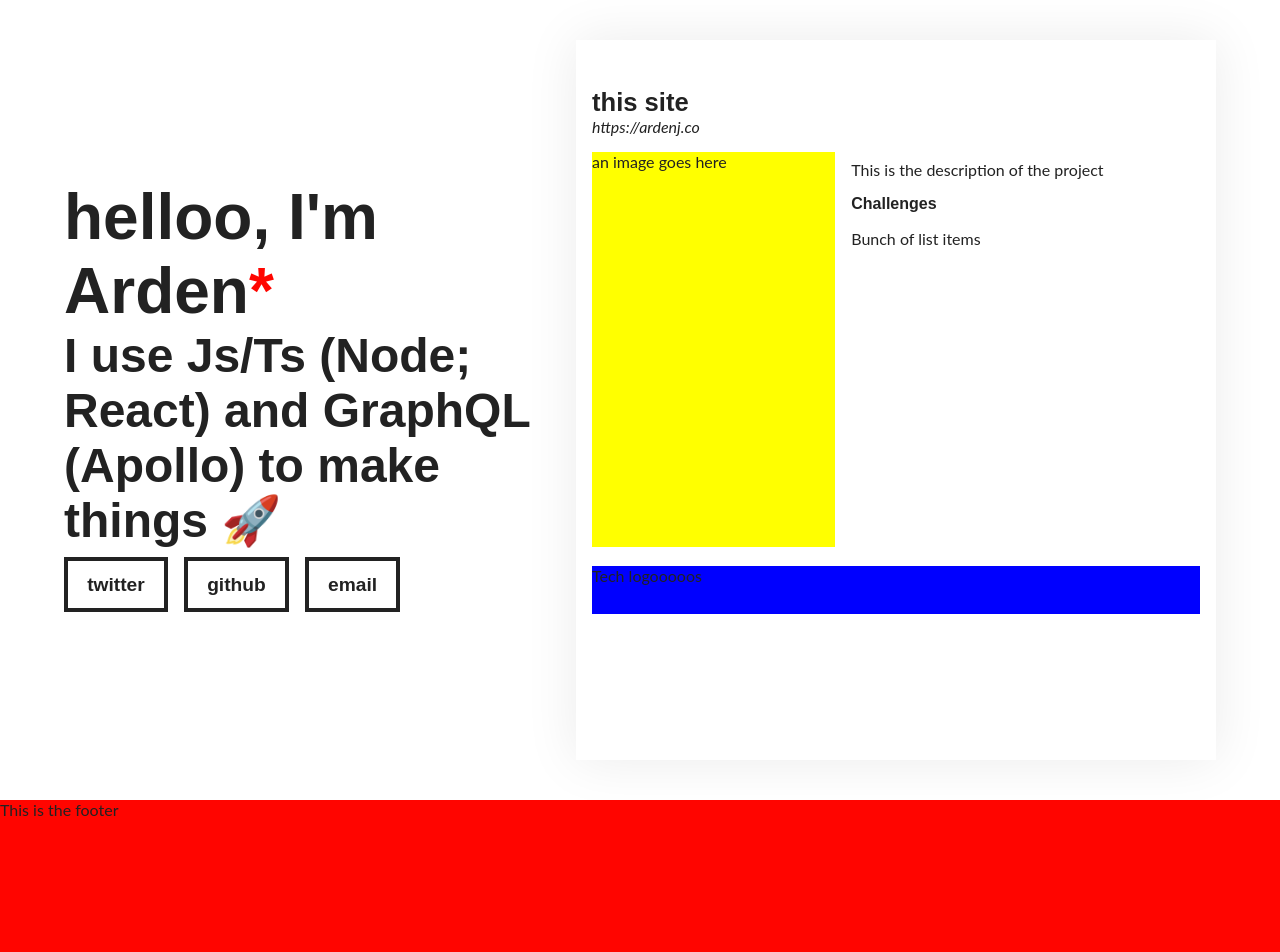
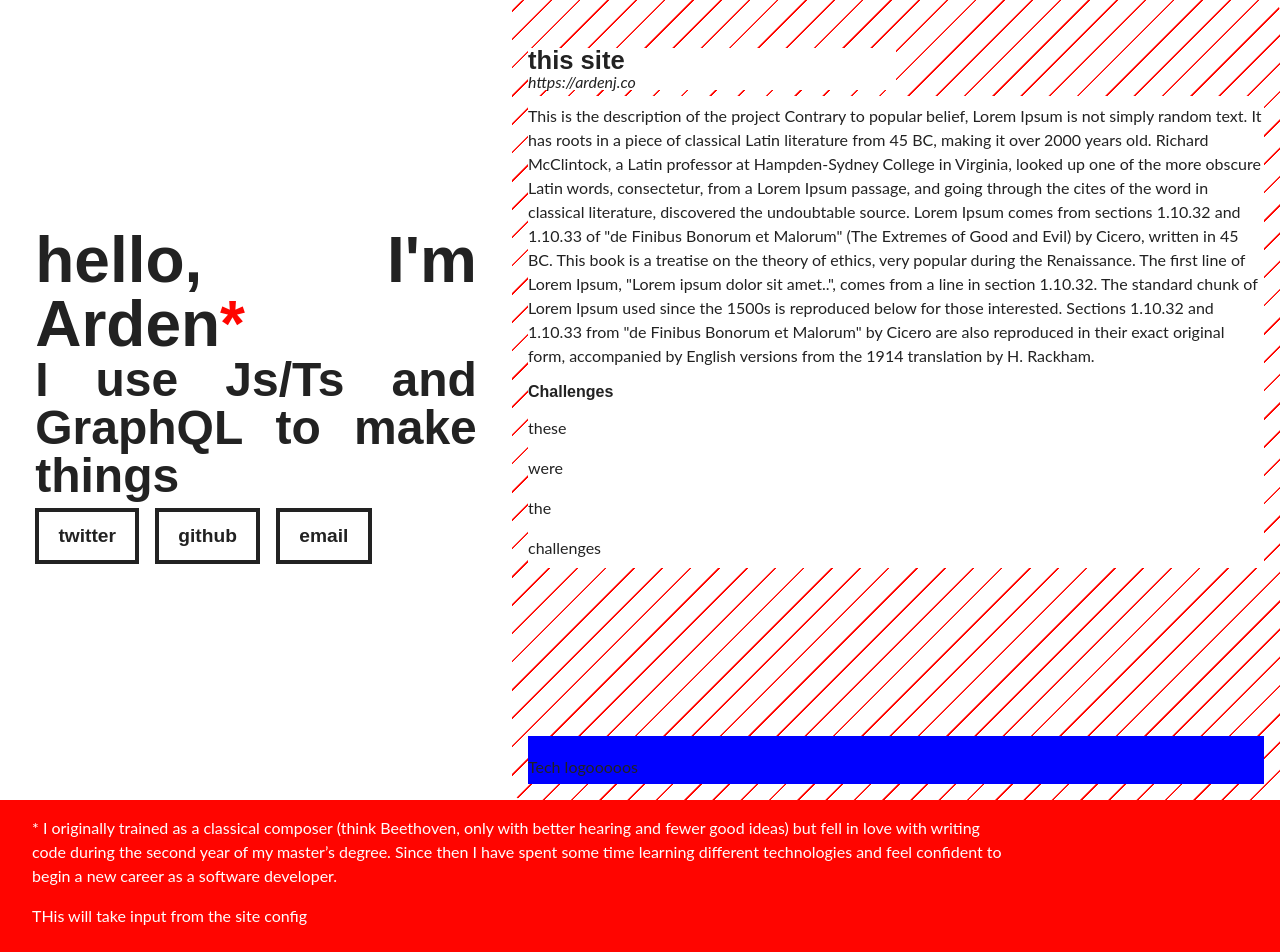
Before and after one commit to ArdenJ/ardenj.github.io, a React (Create React App) app: page / in a window 1280 px wide. Shown: the top 952 px of the page. Built offline with nearby package versions, Linux system fonts and the light colour scheme; a web font is replaced by a local one.

Commit message:
layout improvements

```diff
--- a/src/App.tsx
+++ b/src/App.tsx
@@ -22,11 +22,9 @@ const App: React.FC = () => {
         <Main>
           <Header>
             <h1>
-              helloo, I&apos;m Arden<span style={{ color: '#ff0500' }}>*</span>
+              hello, I&apos;m Arden<span style={{ color: '#ff0500' }}>*</span>
             </h1>
-            <h2>
-              I use Js/Ts (Node; React) and GraphQL (Apollo) to make things 🚀
-            </h2>
+            <h2>I use Js/Ts and GraphQL to make things</h2>
             <p></p>
             <Links links={links} />
           </Header>
@@ -35,7 +33,15 @@ const App: React.FC = () => {
           </Section>
         </Main>
         <div className="footer" style={{ height: '26vh' }}>
-          <Footer>This is the footer</Footer>
+          <Footer>
+            <>
+              * I originally trained as a classical composer (think Beethoven,
+              only with better hearing and fewer good ideas) but fell in love
+              with writing code during the second year of my master’s degree.
+              Since then I have spent some time learning different technologies
+              and feel confident to begin a new career as a software developer.
+            </>
+          </Footer>
         </div>
       </Container>
     </ThemeProvider>
--- a/src/components/Example/Example.styled.js
+++ b/src/components/Example/Example.styled.js
@@ -1,26 +1,35 @@
 import styled from 'styled-components'
 
 export const StyledExample = styled.article`
+  position: relative;
   height: 100%;
   width: 100%;
-  /* background: repeating-linear-gradient(
-    -45deg,
-    #121212 0%,
-    #121212 3.5%,
-    #222222 3.5%,
-    #222222 7%
-  ); */
-  display: grid;
-  grid-template-areas:
-    'title'
-    'details'
-    'technologies';
-  grid-template-rows: auto 2fr 1fr;
-  padding: 1rem;
+  display: inline-block;
+  flex-shrink: 0;
+  .container {
+    display: grid;
+    height: 100%;
+    grid-template-areas:
+      'title whitespace'
+      'details whitespace'
+      'technologies whitespace';
+    grid-template-columns: 100% auto;
+    grid-template-rows: 5rem auto 3rem;
+    padding: 1rem;
+
+    h2,
+    h3,
+    h4,
+    li,
+    p {
+      background-color: white;
+    }
+  }
 
   .title {
     grid-area: title;
     padding: 2rem 0 1rem 0;
+    width: 50%;
 
     > h2 {
       font-size: 1.6rem;
@@ -34,21 +43,21 @@ export const StyledExample = styled.article`
     }
   }
 
+  /* This will require two different styles for rendering - the flex for when there is no image present and relative/abs positioned parent and child for when aan image is available. */
   .details {
     grid-area: details;
 
-    display: grid;
-    grid-template-areas: 'imageContainer textContainer';
-    grid-template-columns: auto 60%;
+    display: flex;
+    /* grid-template-areas: 'imageContainer textContainer'; */
 
     > .imageContainer {
       grid-area: imageContainer;
-      background-color: yellow;
     }
 
     > .textContainer {
       grid-area: textContainer;
-      padding: 0 1rem;
+      max-width: 100%;
+
       p,
       h4,
       li {
@@ -60,10 +69,11 @@ export const StyledExample = styled.article`
       }
     }
   }
+
   .techContainer {
     grid-area: technologies;
-    height: 3rem;
-    margin: 1.2rem 0 0;
+    height: 100%;
+    padding: 1.2rem 0 0;
     vertical-align: middle;
     background-color: blue;
   }
--- a/src/components/Example/Example.tsx
+++ b/src/components/Example/Example.tsx
@@ -2,28 +2,47 @@ import React from 'react'
 
 import { StyledExample } from './Example.styled'
 
-import { DevSite, WebPlayer } from './examples'
+import { DevSite, WebPlayer, WebPlayurrr } from './examples'
 
 interface Props {}
 
 const Example: React.FC<Props> = () => {
-  const ExampleArr = [DevSite, WebPlayer]
+  const ExampleArr = [DevSite, WebPlayer, WebPlayurrr]
 
   const childArr = ExampleArr.map(example => {
     const {
-      _exampleData: { title, repoLink, demoLink, description, challenges },
+      _exampleData: {
+        title,
+        repoLink,
+        demoLink,
+        image,
+        description,
+        challenges,
+      },
     } = example
-    return (
-      <>
-        <StyledExample>
-          <div className="title">
-            <h2>{title}</h2>
-            <h3>
-              <a>{demoLink}</a>
-            </h3>
+
+    const challengeList: JSX.Element[] = challenges.map(
+      (i: string, index: number) => <li key={`challenge_${index}`}>{i}</li>,
+    )
+
+    // This isn't very DRY - TODO: return compoonent that styles  itself automatically
+    const Details = () => {
+      if (image === '') {
+        return (
+          <div className="details">
+            <div className="textContainer">
+              <p>{description}</p>
+              <h4>Challenges</h4>
+              <ul>{challengeList}</ul>
+            </div>
           </div>
+        )
+      } else {
+        return (
           <div className="details">
-            <div className="imageContainer">an image goes here</div>
+            <div className="imageContainer">
+              <img src={`${image}`} alt="alt text" />
+            </div>
             <div className="textContainer">
               <p>{description}</p>
               <h4>Challenges</h4>
@@ -32,7 +51,23 @@ const Example: React.FC<Props> = () => {
               </ul>
             </div>
           </div>
-          <div className="techContainer">Tech logooooos</div>
+        )
+      }
+    }
+
+    return (
+      <>
+        <StyledExample>
+          <div className="container">
+            <div className="title">
+              <h2>{title}</h2>
+              <h3>
+                <a>{demoLink === '' ? repoLink : demoLink}</a>
+              </h3>
+            </div>
+            <Details />
+            <div className="techContainer">Tech logooooos</div>
+          </div>
         </StyledExample>
       </>
     )
--- a/src/components/Example/examples.ts
+++ b/src/components/Example/examples.ts
@@ -1,6 +1,6 @@
 // examples as named exports
 
-export class WorkExample {
+class WorkExample {
   // TODO: Create interface for _exampleData - it is defined implicitly in the constructor but...
   _exampleData: any
 
@@ -8,6 +8,7 @@ export class WorkExample {
     title: string,
     repoLink: string,
     demoLink: string,
+    image: string,
     description: string,
     challenges: string[],
     technologies: string[],
@@ -16,6 +17,7 @@ export class WorkExample {
       title,
       repoLink,
       demoLink,
+      image,
       description,
       challenges,
       technologies,
@@ -31,7 +33,8 @@ export const DevSite = new WorkExample(
   'this site',
   'https://github.io/ArdenJ/site',
   'https://ardenj.co',
-  'This is the description of the project',
+  '',
+  'This is the description of the project Contrary to popular belief, Lorem Ipsum is not simply random text. It has roots in a piece of classical Latin literature from 45 BC, making it over 2000 years old. Richard McClintock, a Latin professor at Hampden-Sydney College in Virginia, looked up one of the more obscure Latin words, consectetur, from a Lorem Ipsum passage, and going through the cites of the word in classical literature, discovered the undoubtable source. Lorem Ipsum comes from sections 1.10.32 and 1.10.33 of "de Finibus Bonorum et Malorum" (The Extremes of Good and Evil) by Cicero, written in 45 BC. This book is a treatise on the theory of ethics, very popular during the Renaissance. The first line of Lorem Ipsum, "Lorem ipsum dolor sit amet..", comes from a line in section 1.10.32. The standard chunk of Lorem Ipsum used since the 1500s is reproduced below for those interested. Sections 1.10.32 and 1.10.33 from "de Finibus Bonorum et Malorum" by Cicero are also reproduced in their exact original form, accompanied by English versions from the 1914 translation by H. Rackham.',
   ['these', 'were', 'the', 'challenges'],
   ['Js', 'Ts', 'React'],
 )
@@ -40,7 +43,18 @@ export const WebPlayer = new WorkExample(
   'React Web Player',
   'https:github.io/ArdenJ/site',
   '',
+  '',
   'This is the web player description in less than 200 words',
   ['There were a few challenges'],
   ['Js', 'React'],
 )
+
+export const WebPlayurrr = new WorkExample(
+  'React Web Player',
+  'https:github.io/ArdenJ/site',
+  '',
+  '',
+  'This is the web player description in less than 200 words',
+  ['There were a few challenges'],
+  ['Js', 'React'],
+)
--- a/src/components/Footer/Footer.styled.js
+++ b/src/components/Footer/Footer.styled.js
@@ -3,5 +3,19 @@ import styled from 'styled-components'
 export const StyledFooter = styled.footer`
   height: 100%;
   width: 100%;
+  padding: 1rem 2rem;
   background-color: ${({ theme }) => theme.bodyAccent1};
+  color: ${({ theme }) => theme.textLight};
+
+  .wrapper {
+    display: grid;
+    grid-template-areas:
+      'about'
+      'copyright';
+    max-width: 80%;
+
+    & :first-child {
+      margin-bottom: 1rem;
+    }
+  }
 `
--- a/src/components/Footer/Footer.tsx
+++ b/src/components/Footer/Footer.tsx
@@ -3,5 +3,14 @@ import React from 'react'
 import { StyledFooter } from './Footer.styled'
 
 export default function Footer(props: any) {
-  return <StyledFooter>{props.children}</StyledFooter>
+  return (
+    <StyledFooter>
+      <div className="wrapper">
+        <div className="about">{props.children}</div>
+        <div className="copyright">
+          THis will take input from the site config
+        </div>
+      </div>
+    </StyledFooter>
+  )
 }
--- a/src/components/Header/Header.styled.js
+++ b/src/components/Header/Header.styled.js
@@ -5,4 +5,9 @@ export const StyledHeader = styled.header`
 
   max-width: 40vw;
   font-weight: 900;
+  align-items: center;
+  display: flex;
+  justify-content: center;
+  text-align: justify;
+  padding: 0 2.2rem;
 `
--- a/src/components/Main/Main.styled.js
+++ b/src/components/Main/Main.styled.js
@@ -8,6 +8,7 @@ export const StyledMain = styled.main`
   color: ${({ theme }) => theme.textLink};
   display: flex;
   height: 100vh;
+  width: 100vw;
   justify-content: center;
   text-rendering: optimizeLegibility;
 `
--- a/src/components/Section/Sections.styled.js
+++ b/src/components/Section/Sections.styled.js
@@ -2,8 +2,21 @@ import styled from 'styled-components'
 
 export const StyledSection = styled.section`
   grid-area: section;
+  overflow-x: scroll;
+  display: inline-flex;
   background-color: ${({ theme }) => theme.bodyLight};
-  height: 90vh;
-  width: calc(100vw / 2);
-  box-shadow: 0px 0px 50px 1px rgba(0, 0, 0, 0.08);
+  background-image: repeating-linear-gradient(
+    315deg,
+    #ff0500 0px,
+    #ff0500 1px,
+    white 2px,
+    white 20px /* determines size */
+  );
+  height: 100vh;
+  width: 60vw;
+  border-radius: 12px;
+
+  ::-webkit-scrollbar {
+    width: 0px;
+  }
 `
--- a/src/globalStyles/global.js
+++ b/src/globalStyles/global.js
@@ -18,15 +18,17 @@ export const GlobalStyles = createGlobalStyle`
     body {
         overflow-x: hidden;
         align-items: center;
-        background: ${({ theme }) => theme.bodyLight};
         color: ${({ theme }) => theme.textDark};
         display: flex;
         height: 100vh;
         justify-content: center;
         text-rendering: optimizeLegibility;
+        line-height: 1.5;
     }
+
     h1, h2, h3, h4, h5, h6 {
         font-family: 'Montserrat', sans-serif;
         font-weight: 700;
+        line-height: 1;
     }
 `
--- a/src/globalStyles/theme.js
+++ b/src/globalStyles/theme.js
@@ -1,5 +1,5 @@
 export const theme = {
-  textLight: '#cccccc',
+  textLight: '#fefefe',
   textDark: '#222222',
   textDarkLink: '#101010',
   textAccent: '#ff0500',
```
